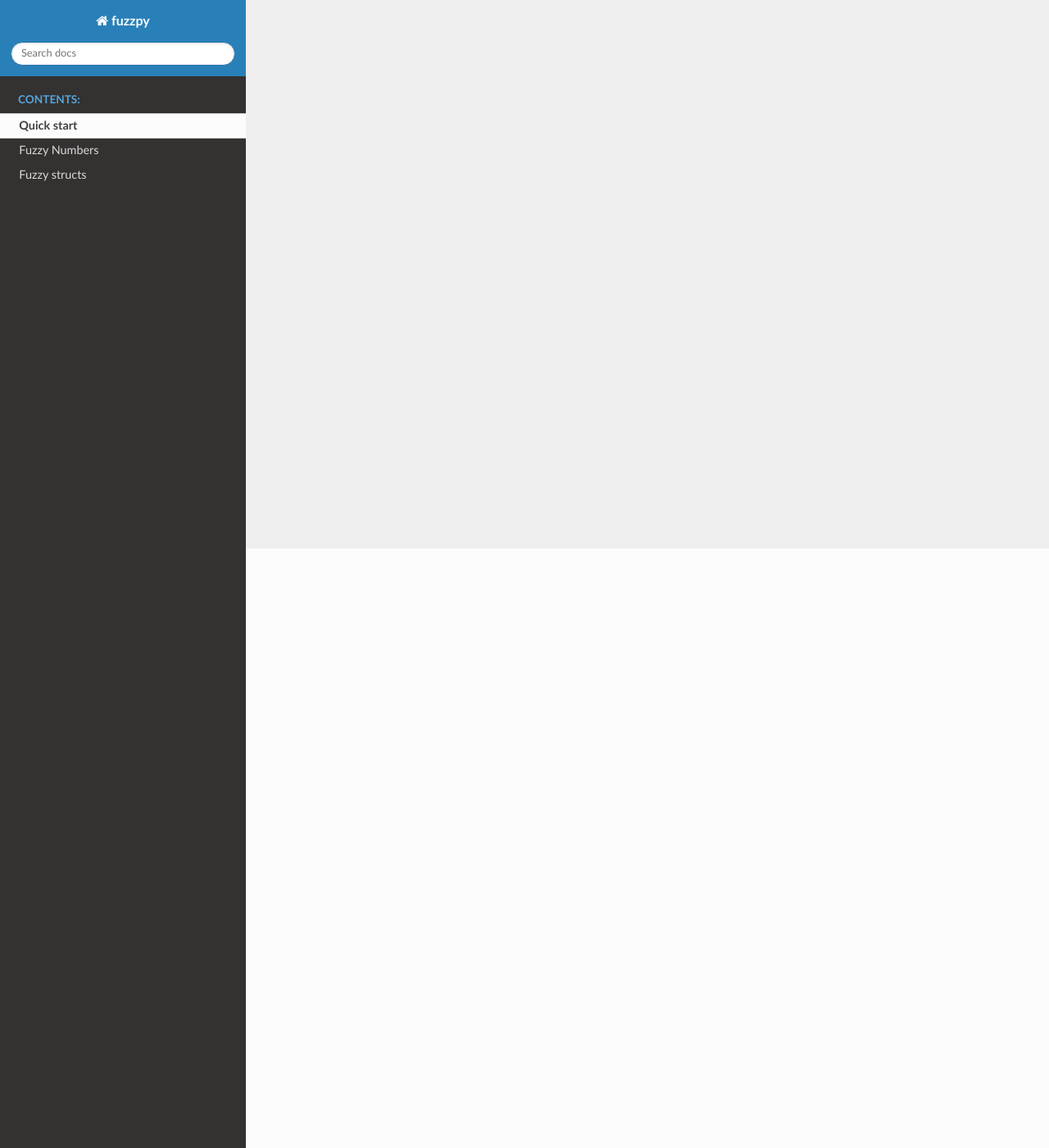
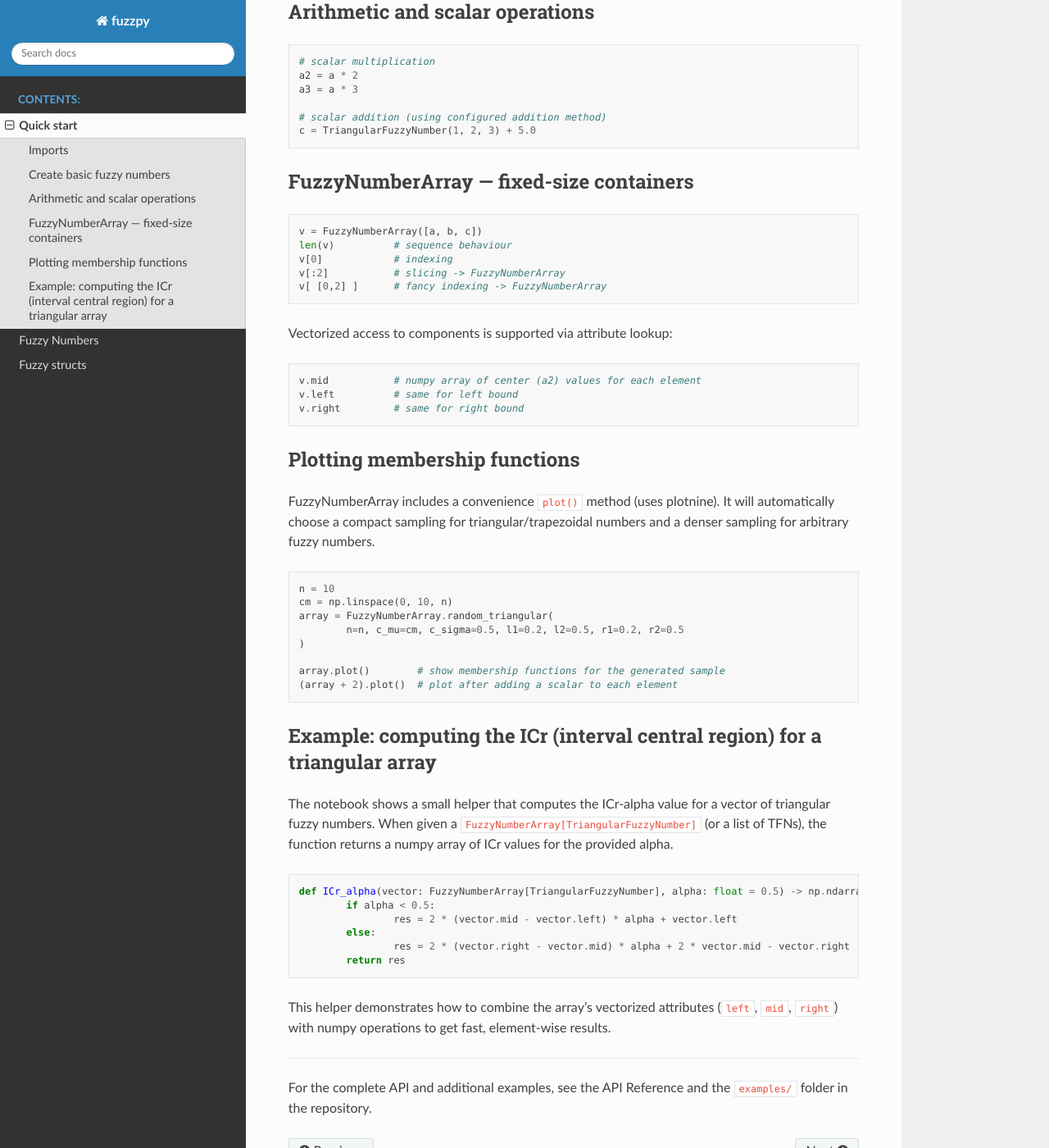
Before and after one commit to bartoszrozek/fuzzpy, a Sphinx documentation site: the page built from docs/source/usage.md, in a window 1280 px wide and 1400 px high, scrolled down 731 px. Shown: the whole window at 82% size. Built offline with Sphinx 7.4.7 and the Read the Docs theme 3.1.0, drawn with Linux system fonts in a browser that asks for light colours; some of the changed text lies outside the part shown.

Commit message:
doc: update usage instructions

````diff
--- a/docs/source/usage.md
+++ b/docs/source/usage.md
@@ -1,18 +1,98 @@
 # Quick start
 
-This short example shows how to create and use fuzzy numbers from `fuzzpy`.
+This page shows short, practical examples to get you started with creating and working with fuzzy numbers and arrays.
+
+## Imports
 
 ```python
-from fuzzpy.numbers.triangular import Triangular
-from fuzzpy.numbers.trapezoidal import Trapezoidal
-
-# create numbers
-a = Triangular(1.0, 2.0, 3.0)
-b = Trapezoidal(0.0, 1.0, 2.0, 4.0)
-
-# basic operations (example)
-print(a)
-print(b)
+import numpy as np
+from fuzzpy.fuzzpy.numbers import (
+	TriangularFuzzyNumber,
+	TrapezoidalFuzzyNumber,
+	FuzzyNumber,
+)
+from fuzzpy.fuzzpy.structs import FuzzyNumberArray
+from fuzzpy.fuzzpy.config import set_fuzzy_addition_method, get_fuzzy_addition_method
 ```
 
-For full API docs see the `API Reference <api.html>`_.
+## Create basic fuzzy numbers
+
+```python
+# Triangular: (left, mid, right)
+a = TriangularFuzzyNumber(0, 1, 2)
+
+# Trapezoidal: (a1, a2, a3, a4)
+b = TrapezoidalFuzzyNumber(0, 1, 2, 3)
+
+# FuzzyNumber with custom membership helpers
+import numpy as np
+d = FuzzyNumber(0, 1, 2, 3, left_fun=np.sin, right_fun=np.cos)
+```
+
+## Arithmetic and scalar operations
+
+```python
+# scalar multiplication
+a2 = a * 2
+a3 = a * 3
+
+# scalar addition (using configured addition method)
+c = TriangularFuzzyNumber(1, 2, 3) + 5.0
+```
+
+## FuzzyNumberArray — fixed-size containers
+
+```python
+v = FuzzyNumberArray([a, b, c])
+len(v)          # sequence behaviour
+v[0]            # indexing
+v[:2]           # slicing -> FuzzyNumberArray
+v[ [0,2] ]      # fancy indexing -> FuzzyNumberArray
+```
+
+Vectorized access to components is supported via attribute lookup:
+
+```python
+v.mid           # numpy array of center (a2) values for each element
+v.left          # same for left bound
+v.right         # same for right bound
+```
+
+## Plotting membership functions
+
+FuzzyNumberArray includes a convenience `plot()` method (uses plotnine). It will automatically
+choose a compact sampling for triangular/trapezoidal numbers and a denser sampling for arbitrary
+fuzzy numbers.
+
+```python
+n = 10
+cm = np.linspace(0, 10, n)
+array = FuzzyNumberArray.random_triangular(
+	n=n, c_mu=cm, c_sigma=0.5, l1=0.2, l2=0.5, r1=0.2, r2=0.5
+)
+
+array.plot()        # show membership functions for the generated sample
+(array + 2).plot()  # plot after adding a scalar to each element
+```
+
+## Example: computing the ICr (interval central region) for a triangular array
+
+The notebook shows a small helper that computes the ICr-alpha value for a vector of triangular fuzzy numbers.
+When given a `FuzzyNumberArray[TriangularFuzzyNumber]` (or a list of TFNs), the function returns a numpy array
+of ICr values for the provided alpha.
+
+```python
+def ICr_alpha(vector: FuzzyNumberArray[TriangularFuzzyNumber], alpha: float = 0.5) -> np.ndarray:
+	if alpha < 0.5:
+		res = 2 * (vector.mid - vector.left) * alpha + vector.left
+	else:
+		res = 2 * (vector.right - vector.mid) * alpha + 2 * vector.mid - vector.right
+	return res
+```
+
+This helper demonstrates how to combine the array's vectorized attributes (`left`, `mid`, `right`) with
+numpy operations to get fast, element-wise results.
+
+---
+
+For the complete API and additional examples, see the API Reference and the `examples/` folder in the repository.
````
